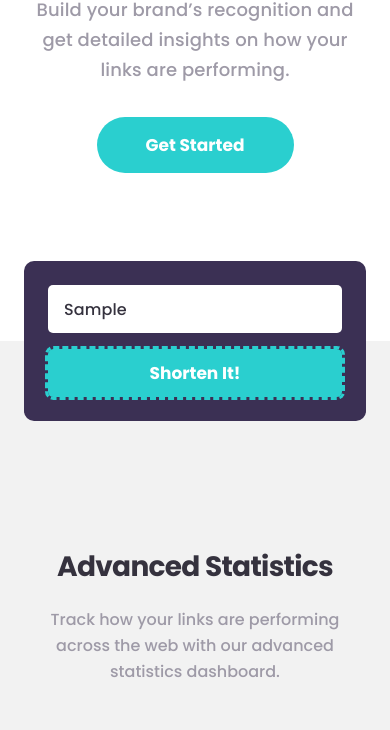
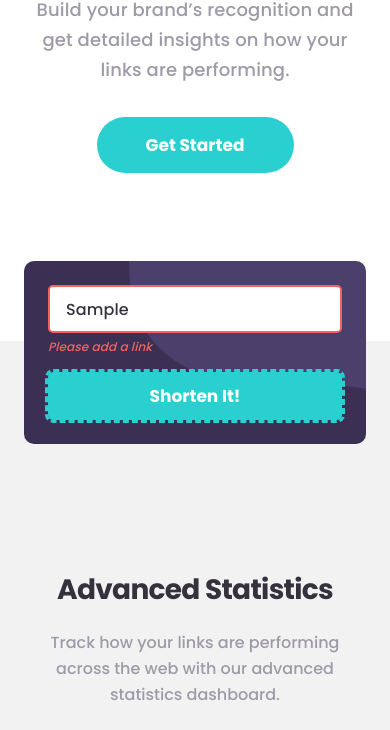
Before and after one commit to yasssuz/shortly-API-page, a website built with Parcel: page src/index.html in a window 390 px wide. Both pictures are taken after typing "Sample" into the empty fields and a click on the button "Shorten It!". Shown: the part 604-1334 px from the top of the page. Built offline with nearby package versions, Linux system fonts and the light colour scheme.

Commit message:
added error message

```diff
--- a/src/index.html
+++ b/src/index.html
@@ -60,6 +60,7 @@
         <div class="shortener__content">
           <form class="shortener__input-area">
             <input type="text" autocomplete="off" id="original-link-input" placeholder="Shorten a link here...">
+            <label for="original-link-input" id="message-not-valid">Please add a link</label>
             <button type="submit" class="primary-btn primary-btn-page">Shorten It!</button>
           </form>
           <ul class="shortener__output-area"></ul>
--- a/src/script/shortUrl.js
+++ b/src/script/shortUrl.js
@@ -14,7 +14,7 @@ document.addEventListener('click', (e) => {
 export default async function showCard(e) {
   e.preventDefault()
   const submitBtn =  getQuery('form button')
-  const originalLink = validateInput(getQuery('#original-link-input').value)
+  const originalLink = validateInput(getQuery('#original-link-input'))
 
   submitBtn.textContent = 'Loading....'
 
@@ -49,11 +49,16 @@ export function generateHTML(originalLink, shortLink) {
 function validateInput(input) {
   const pattern = /(\b(https?|ftp|file):\/\/[-A-Z0-9+&@#\/%?=~_|!:,.;]*[-A-Z0-9+&@#\/%=~_|])/ig
 
-  !input.match(pattern) && showError()
-  return input
+  !input.value.match(pattern) && inputNotValid(input)
+  input.classList.remove('not-valid')
+  getQuery('#message-not-valid').classList.remove('not-valid')
+
+  return input.value
 }
 
-function showError() {
+function inputNotValid(input) {
+  input.classList.add('not-valid')
+  getQuery('#message-not-valid').classList.add('not-valid')
   throw 'Link is not valid'
 }
 
--- a/src/style/layout/_shortener.scss
+++ b/src/style/layout/_shortener.scss
@@ -12,10 +12,11 @@
 
   &__input-area {
     border-radius: em(10);
-    background: $DarkViolet;
     padding: rem(24);
     display: flex;
     flex-direction: column;
+    background: url('../assets/bg-shorten-mobile.svg') no-repeat, $DarkViolet;
+    background-position: top right;
 
     input {
       height: rem(48);
@@ -27,8 +28,31 @@
       letter-spacing: 0.12px;
       color: $VeryDarkBlue;
 
+      &.not-valid {
+        border: 2px solid $Red;
+
+        &::-webkit-input-placeholder {
+          color: $Red;
+        }
+      }
+
       &::-webkit-input-placeholder {
         opacity: 0.5;
+      }
+    }
+
+    label {
+      color: $Red;
+      font-weight: 500;
+      font-size: rem(12);
+      line-height: rem(18);
+      font-style: italic;
+      letter-spacing: 0.1px;
+      margin-top: rem(5);
+      display: none;
+
+      &.not-valid {
+        display: block;
       }
     }
 
```
